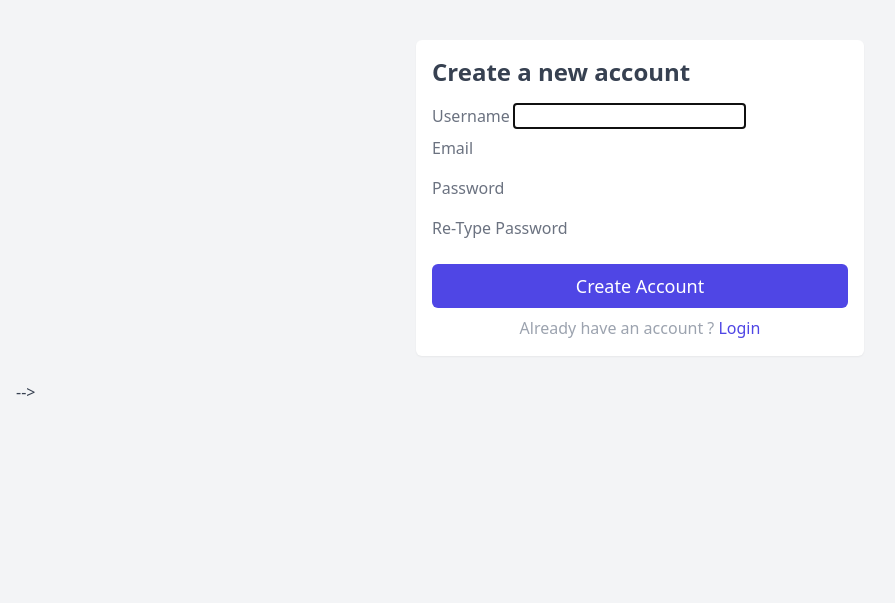
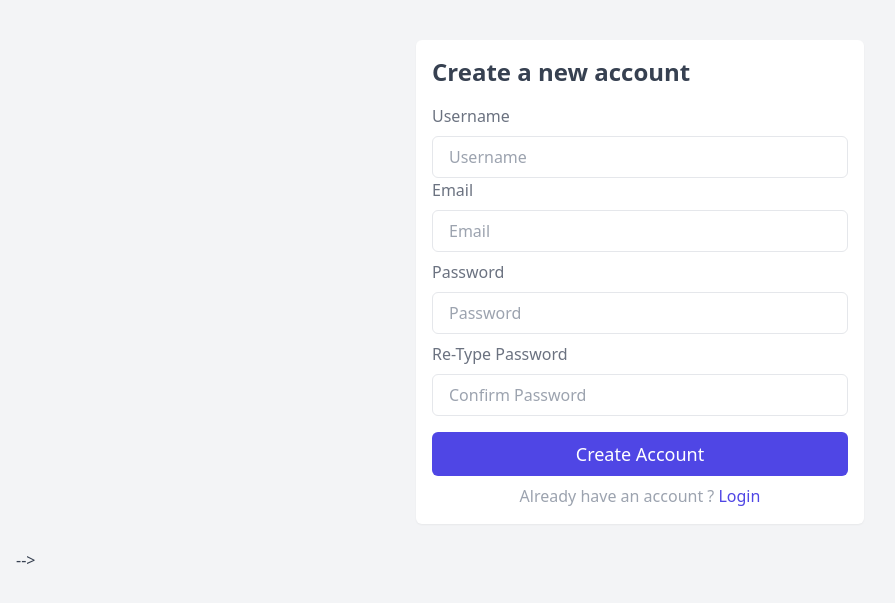
Before and after one commit to AbhiShake1/coffee-app, a Django app: page /signup/ in a window 1280 px wide. Shown: the part 120-723 px from the top of the page, without its empty margins (0-895 px from the left). Run offline with Django 4.2, Linux system fonts and the light colour scheme; style sheets or scripts are compiled from the project's sources.

Commit message:
fix signup page layout

```diff
--- a/user/templates/user/register.html
+++ b/user/templates/user/register.html
@@ -3,30 +3,31 @@
     <div class='max-w-md mx-auto my-6 bg-white p-4 rounded-md shadow-sm'>
         <h3 class='mb-4 text-2xl font-bold'>Create a new account</h3>
         <form method="POST" action="">
-        {% csrf_token%}
+            {% csrf_token %}
             <!-- {% for field in form %}
         {% endfor %}
         {{form.as_p}} -->
             <div>
                 <label class='label' for="username">Username</label>
-            {{form.username}}
+                <input class='input' type="text" name="username" id="username" placeholder="Username">
             </div>
             <div>
                 <label class='label' for="email">Email</label>
-            {{form.email}}
+                <input class='input' type="text" name="email" id="email" placeholder="Email">
             </div>
             <div class='mt-2'>
-            <label class='label' for="password">Password</label>
-            {{form.password1}}
+                <label class='label' for="password1">Password</label>
+                <input class='input' type="text" name="password1" id="password1" placeholder="Password">
             </div>
             <div class='mt-2'>
-            <label class='label' for="password">Re-Type Password</label>
-            {{form.password2}}
+                <label class='label' for="password2">Re-Type Password</label>
+                <input class='input' type="text" name="password2" id="password2" placeholder="Confirm Password">
             </div>
             <button class='text-white bg-indigo-600 btn mt-4 w-full' type="submit">Create Account</button>
         </form>
-    {{form.errors}}
-    <p class='mt-2 text-gray-400 text-center'>Already have an account ? <a class='text-indigo-600' href="{% url 'login' %}">Login</a></p>
+        {{ form.errors }}
+        <p class='mt-2 text-gray-400 text-center'>Already have an account ? <a class='text-indigo-600'
+                                                                               href="{% url 'login' %}">Login</a></p>
     </div>
 
 
```
Lines whose indentation alone changed are shown as unchanged.
